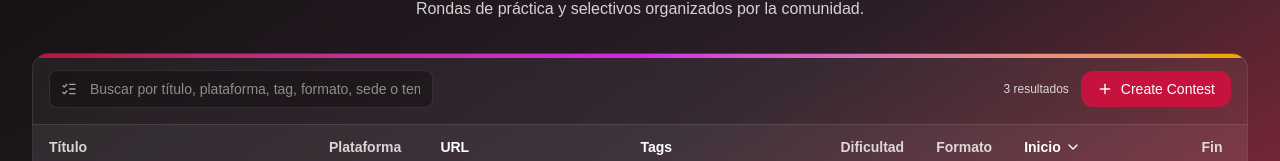
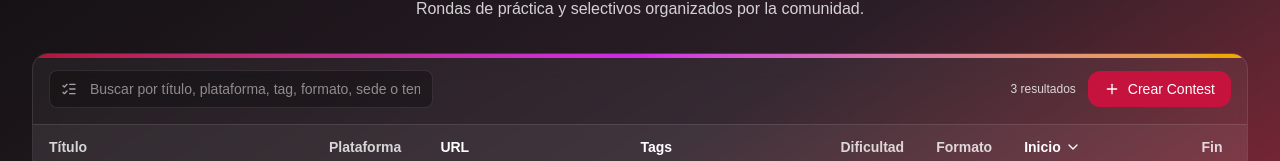
Before and after one commit to Murinho/algoritmia-up, a Next.js app: page /recursos in a window 1280 px wide. Shown: the part 293-454 px from the top of the page. Built offline with nearby package versions, Linux system fonts and the light colour scheme.

Commit message:
small reformatting

```diff
--- a/src/components/ContestCreateDialog.tsx
+++ b/src/components/ContestCreateDialog.tsx
@@ -329,7 +329,7 @@ export default function ContestCreateDialog({
           <div className="flex items-center justify-between px-5 py-4 border-b border-white/10">
             <div className="flex items-center gap-2">
               <Trophy className="text-zinc-200" size={18} />
-              <h2 className="text-zinc-100 font-semibold">Create Contest</h2>
+              <h2 className="text-zinc-100 font-semibold">Crear Concurso</h2>
             </div>
             <button
               onClick={onClose}
@@ -514,7 +514,7 @@ export default function ContestCreateDialog({
                 disabled={submitting}
                 className="px-4 py-2 rounded-xl text-white bg-[#C5133D] hover:brightness-110 disabled:opacity-60 transition"
               >
-                {submitting ? 'Creating…' : 'Create Contest'}
+                {submitting ? 'Creando…' : 'Create Concurso'}
               </button>
             </div>
           </form>
--- a/src/components/ContestsSection.tsx
+++ b/src/components/ContestsSection.tsx
@@ -211,13 +211,12 @@ export default function ContestsSection() {
             <div className="flex items-center gap-3">
               <div className="text-xs text-white/80">{data.length} resultado{data.length === 1 ? '' : 's'}</div>
 
-              {/* ⬇️ New: Create button */}
               <button
                 onClick={() => setOpenCreate(true)}
                 className="inline-flex items-center gap-2 rounded-xl bg-[#C5133D] px-4 py-2 text-sm font-medium text-white hover:brightness-110 transition"
               >
                 <Plus className="h-4 w-4" />
-                Create Contest
+                Crear Contest
               </button>
             </div>
           </div>
```
